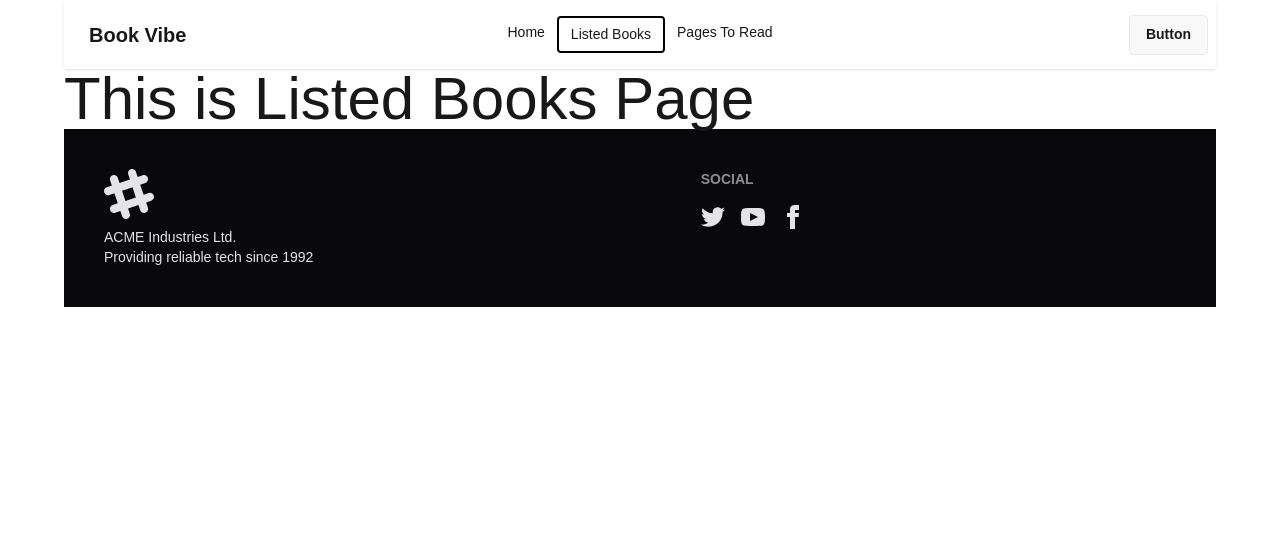
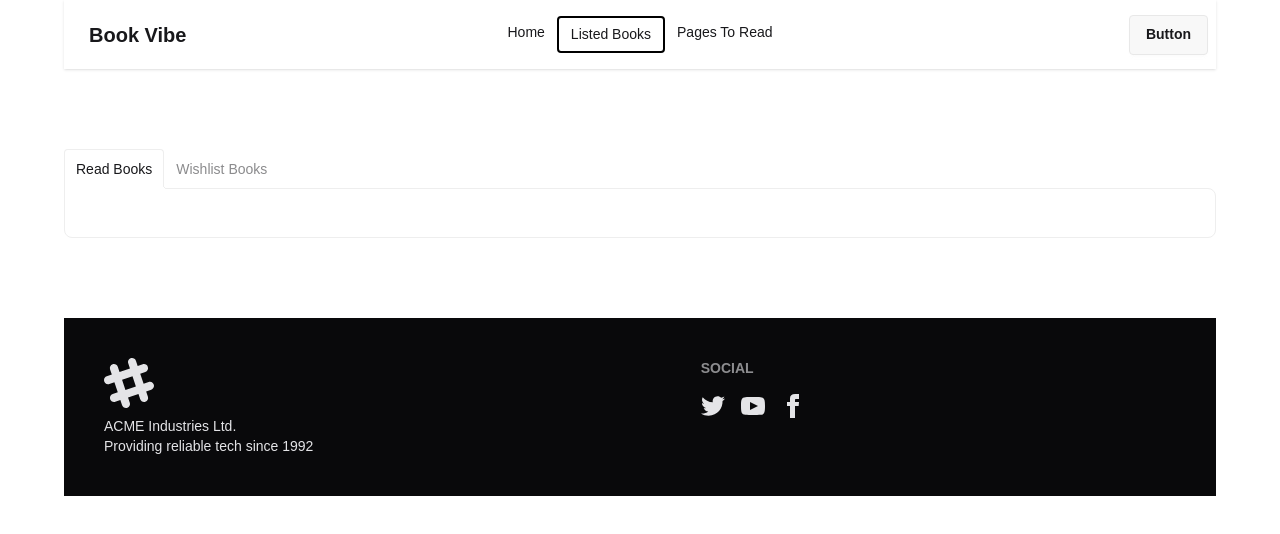
Before and after one commit to Akzaber/Boi-Poka, a React (Vite) app: page /listedBooks in a window 1280 px wide. Shown: the top 534 px of the page. Built offline with nearby package versions, Linux system fonts and the light colour scheme.

Commit message:
display the readBooks which data came from the local storage

```diff
--- a/src/App.jsx
+++ b/src/App.jsx
@@ -14,9 +14,11 @@ function App() {
       <Route path='/' element={<RootLayout></RootLayout>} errorElement={<ErrorPage></ErrorPage>}>
         <Route index element={<Home></Home>}></Route>
         <Route path='books/:bookId' element={<BookDetail></BookDetail>
-      } loader={() => fetch('booksData.json')}
+      } loader={() => fetch('booksData.json')}//do not load all data for one data.
       ></Route>
-        <Route path='listedBooks' element={<ListedBooks></ListedBooks>}></Route>
+        <Route path='listedBooks' element={<ListedBooks></ListedBooks>}
+        loader={() => fetch('booksData.json')}//do not load all data for some data.
+        ></Route>
         <Route path='pagesToRead' element={<PagesToRead></PagesToRead>}></Route>
       </Route>
     )
--- a/src/components/ListedBooks/ListedBooks.jsx
+++ b/src/components/ListedBooks/ListedBooks.jsx
@@ -1,9 +1,42 @@
-import React from 'react';
+import React, { useEffect, useState } from 'react';
+import { useLoaderData } from 'react-router';
+import { getStoredReadList } from '../../utility/addToDB';
+import Book from '../Book/Book';
 
 const ListedBooks = () => {
+    const allBooks = useLoaderData();
+    const [readBooks, setReadBooks] = useState([]);
+
+    useEffect(() => {
+        const storedReadList = getStoredReadList();
+        const storedReadListInt = storedReadList.map(id => parseInt(id));
+        const readBookList =
+        allBooks.filter(book => storedReadListInt.includes(book.bookId));
+        setReadBooks(readBookList);
+    }, [])
+
     return (
-        <div>
-            <h1 className='text-6xl'>This is Listed Books Page</h1>
+        <div className='my-20'>
+            {/* name of each tab group should be unique */}
+            <div className="tabs tabs-lift">
+                <label className="tab">
+                    <input type="radio" name="my_tabs_4" defaultChecked />
+                    Read Books
+                </label>
+                <div className="tab-content bg-base-100 border-base-300 p-6">
+                    <div className='grid grid-cols-1 md:grid-cols-2 gap-6'>
+                        {
+                            readBooks.map(book => <Book key={book.bookId} book={book}></Book>)
+                        }
+                    </div>
+                </div>
+
+                <label className="tab">
+                    <input type="radio" name="my_tabs_4" />
+                    Wishlist Books
+                </label>
+                <div className="tab-content bg-base-100 border-base-300 p-6">Books that I wish to read</div>
+            </div>
         </div>
     );
 };
--- a/src/utility/addToDB.js
+++ b/src/utility/addToDB.js
@@ -21,4 +21,4 @@ const addToStoredReadList = (id) => {
     }
 }
 
-export {addToStoredReadList}
+export {addToStoredReadList, getStoredReadList}
--- a/src/utility/addToLS.js
+++ b/src/utility/addToLS.js
@@ -21,4 +21,4 @@ const addToStoredWishList = (id) => {
     }
 }
 
-export {addToStoredWishList}
+export {addToStoredWishList, getStoredWishList}
```
